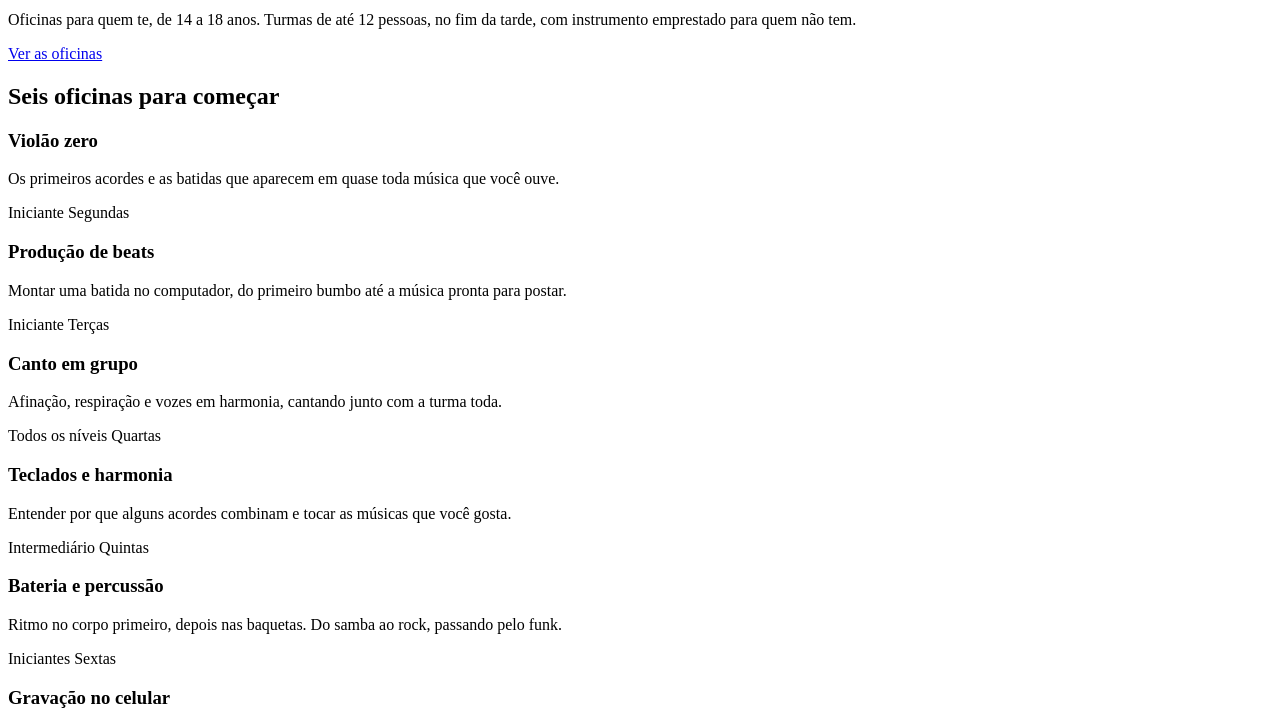
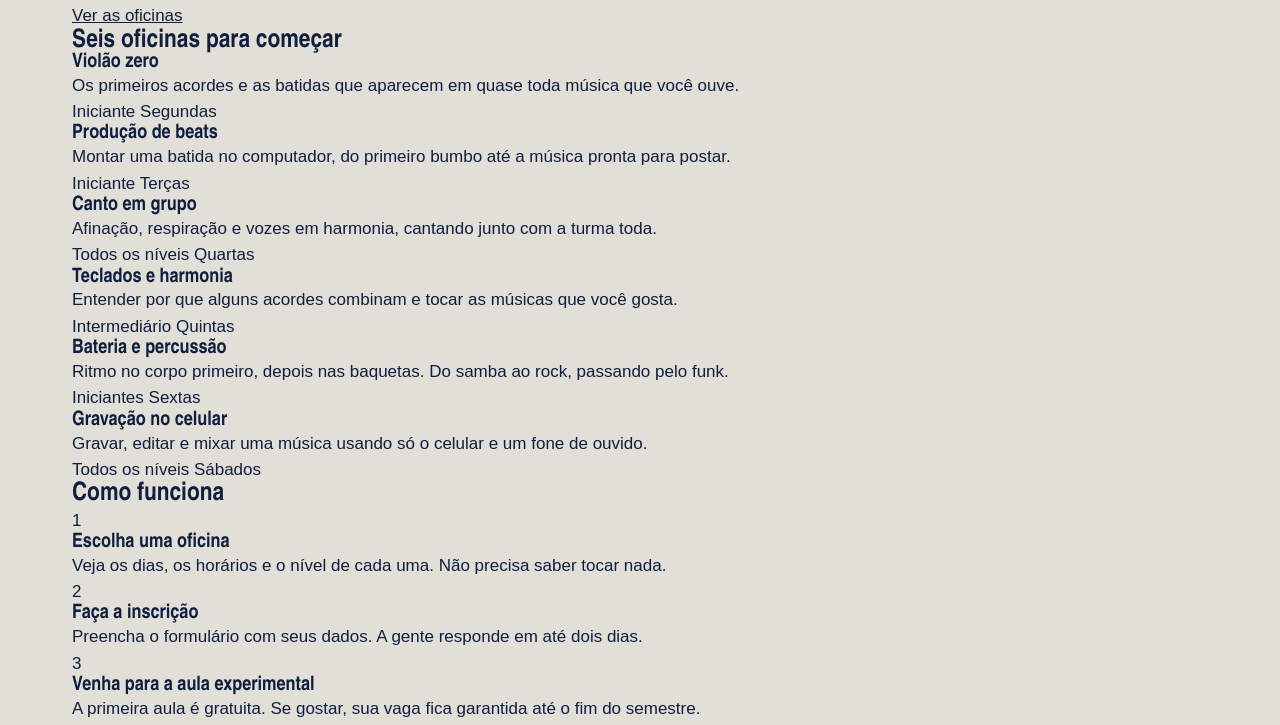
Before and after one commit to pedrogentil699/laje_sonora, a plain HTML site: page index.html in a window 1280 px wide. Shown: the part 100-825 px from the top of the page. Drawn offline with Linux system fonts and the light colour scheme; a web font is replaced by a local one.

Commit message:
CSS geral: reset, variáveis e fontes

```diff
--- a/index.css
+++ b/index.css
@@ -0,0 +1,42 @@
+* {
+    margin: 0;
+    padding: 0;
+    box-sizing: border-box;
+}
+
+:root {
+    --concreto: #E2DFD8;
+    --concreto-escuro: #CBC7BE;
+    --tinta: #0F1E3D;
+    --caixa-dagua: #1F5FBF;
+    --fita: #F3C623;
+    --branco: #FFFFFF;
+
+    --fonte-cartaz: "Big Shoulders", "Arial Narrow", sans-serif;
+    --fonte-texto: "Archivo", "Arial", sans-serif;
+}
+
+body {
+    background: var(--concreto);
+    color: var(--tinta);
+    font-family: var(--fonte-texto);
+    font-size: 17px;
+    line-height: 1.55;
+}
+
+a {
+    color: inherit;;
+}
+
+h1, h2, h3{
+    font-family: var(--fonte-cartaz);
+    font-weight: 900;
+    line-height: 0.95;
+    text-decoration: none;
+}
+
+.conteudo {
+    max-width: 1200px;
+    margin-inline: auto;
+    padding-inline: 32px;
+}
```
Also changed, not shown: index.html (+2 -0 lines).
